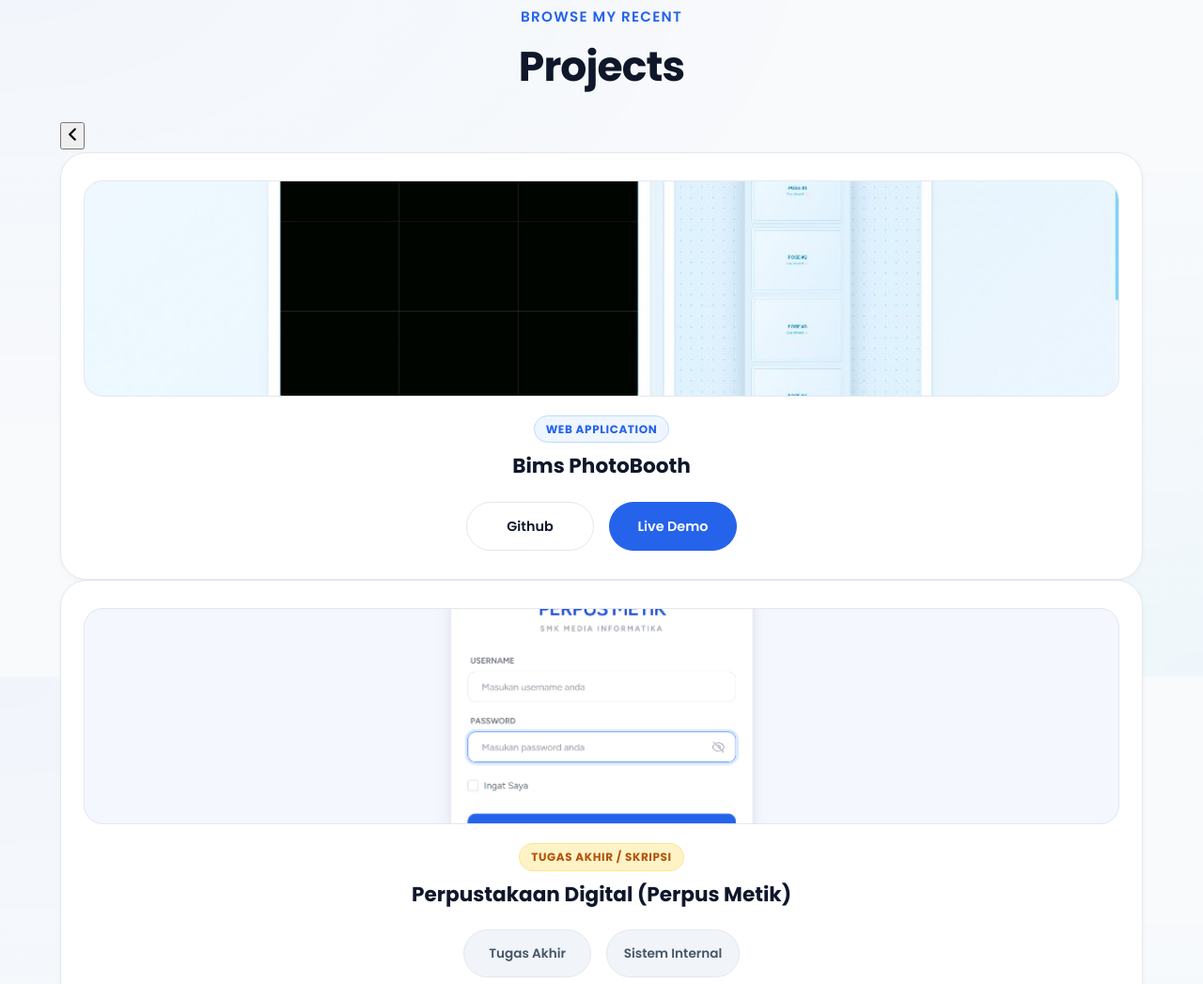
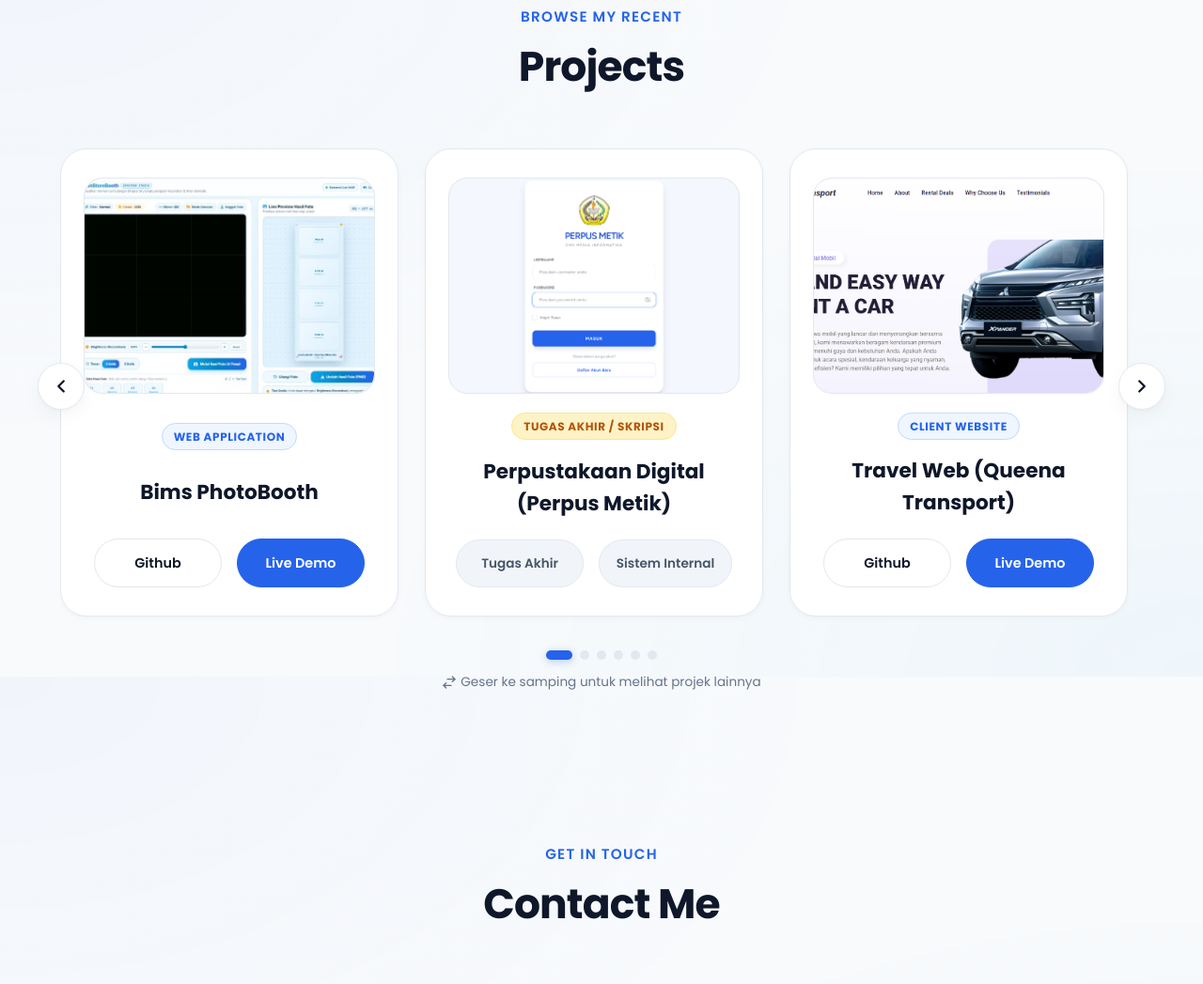
Before and after one commit to Bimaaditiya/Portofolioo, a plain HTML site: page index.html in a window 1280 px wide. Shown: the part 4080-5127 px from the top of the page at 94% size. Drawn offline with Linux system fonts and the light colour scheme.

Commit message:
Implement horizontal scroll carousel for projects section
Added styles for a horizontal scroll carousel in the projects section, including navigation buttons, custom scrollbar, and project card layout.

```diff
--- a/style.css
+++ b/style.css
@@ -867,17 +867,159 @@ article p {
   font-style: italic;
 }
 
-/* PROJECTS SECTION */
+/* PROJECTS SECTION - HORIZONTAL SCROLL CAROUSEL */
 
 #projects {
   position: relative;
+  overflow: visible;
 }
 
-.projects-grid {
-  display: grid;
-  grid-template-columns: repeat(2, 1fr);
-  gap: 2rem;
+.projects-carousel-wrapper {
+  position: relative;
+  width: 100%;
   margin-top: 2rem;
+}
+
+.projects-slider {
+  display: flex;
+  gap: 1.75rem;
+  overflow-x: auto;
+  overflow-y: hidden;
+  scroll-behavior: smooth;
+  scroll-snap-type: x mandatory;
+  -webkit-overflow-scrolling: touch;
+  padding: 1.25rem 0.5rem 1.75rem;
+  scrollbar-width: thin;
+  scrollbar-color: var(--primary-border) transparent;
+  cursor: grab;
+}
+
+.projects-slider:active {
+  cursor: grabbing;
+}
+
+/* Custom WebKit Scrollbar */
+.projects-slider::-webkit-scrollbar {
+  height: 8px;
+}
+
+.projects-slider::-webkit-scrollbar-track {
+  background: var(--bg-card-alt);
+  border-radius: 99px;
+  margin: 0 1rem;
+}
+
+.projects-slider::-webkit-scrollbar-thumb {
+  background: var(--primary-border);
+  border-radius: 99px;
+  transition: background 0.3s ease;
+}
+
+.projects-slider::-webkit-scrollbar-thumb:hover {
+  background: var(--primary);
+}
+
+.projects-slider .project-card {
+  flex: 0 0 360px;
+  max-width: 360px;
+  scroll-snap-align: start;
+  display: flex;
+  flex-direction: column;
+  justify-content: space-between;
+  margin: 0;
+  box-sizing: border-box;
+}
+
+/* Navigation Buttons */
+.carousel-nav-btn {
+  position: absolute;
+  top: 50%;
+  transform: translateY(-50%);
+  width: 50px;
+  height: 50px;
+  border-radius: 50%;
+  background: var(--bg-card);
+  border: 1.5px solid var(--border-color);
+  color: var(--text-main);
+  display: flex;
+  align-items: center;
+  justify-content: center;
+  cursor: pointer;
+  z-index: 10;
+  box-shadow: var(--shadow-md);
+  transition: all 0.25s cubic-bezier(0.4, 0, 0.2, 1);
+}
+
+.carousel-nav-btn:hover {
+  background: var(--primary);
+  color: var(--text-white);
+  border-color: var(--primary);
+  transform: translateY(-50%) scale(1.08);
+  box-shadow: var(--shadow-btn);
+}
+
+.carousel-nav-btn:active {
+  transform: translateY(-50%) scale(0.95);
+}
+
+.carousel-nav-btn.prev-btn {
+  left: -24px;
+}
+
+.carousel-nav-btn.next-btn {
+  right: -24px;
+}
+
+.carousel-nav-btn.btn-disabled {
+  opacity: 0.35;
+  cursor: not-allowed;
+  pointer-events: none;
+}
+
+/* Carousel Footer, Dots & Hint */
+.carousel-footer {
+  display: flex;
+  flex-direction: column;
+  align-items: center;
+  gap: 0.85rem;
+  margin-top: 0.5rem;
+}
+
+.carousel-dots {
+  display: flex;
+  justify-content: center;
+  align-items: center;
+  gap: 0.5rem;
+}
+
+.carousel-dot {
+  width: 10px;
+  height: 10px;
+  border-radius: 50%;
+  background: var(--border-color);
+  border: none;
+  cursor: pointer;
+  transition: all 0.3s cubic-bezier(0.4, 0, 0.2, 1);
+  padding: 0;
+}
+
+.carousel-dot:hover {
+  background: var(--primary-border);
+}
+
+.carousel-dot.active {
+  width: 28px;
+  border-radius: 99px;
+  background: var(--primary);
+  box-shadow: 0 2px 8px rgba(37, 99, 235, 0.3);
+}
+
+.carousel-hint {
+  font-size: 0.85rem;
+  color: var(--text-light);
+  display: flex;
+  align-items: center;
+  user-select: none;
 }
 
 .color-container {
```
